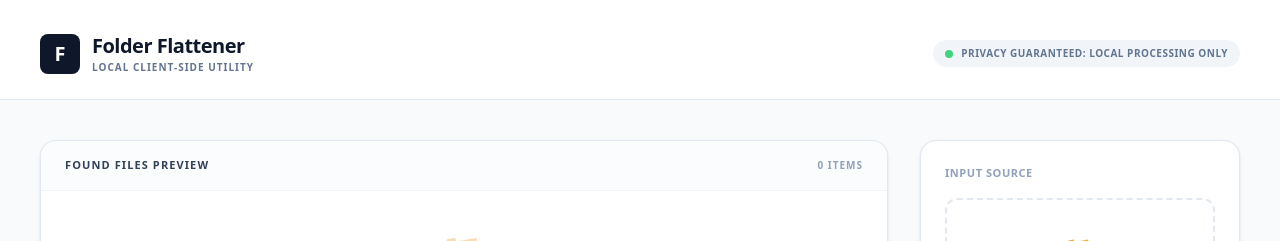
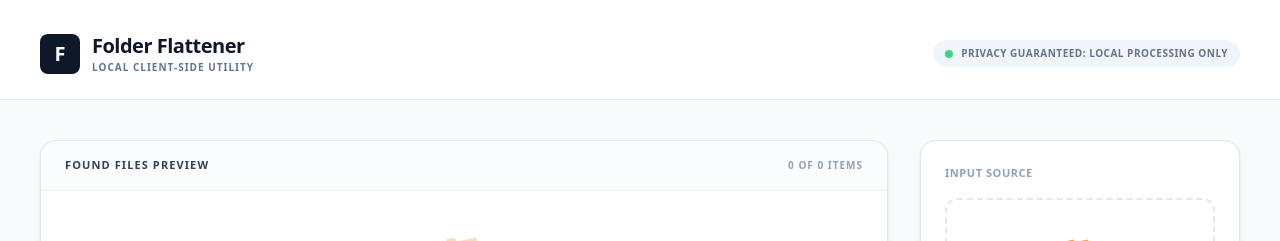
Before and after one commit to kavishtofficial/Folder-Flattener, a React (Vite) app: page / in a window 1280 px wide. Shown: the top 241 px of the page. Built offline with nearby package versions, Linux system fonts and the light colour scheme.

Commit message:
feat: add file type filtering to preview list
Implement filtering logic in FilePreview component to allow users to toggle between all, images, and document file types.

```diff
--- a/src/components/FilePreview.tsx
+++ b/src/components/FilePreview.tsx
@@ -3,20 +3,73 @@
  * SPDX-License-Identifier: Apache-2.0
  */
 
-import React from 'react';
+import React, { useState, useMemo } from 'react';
 import { ScannedFile } from '../types';
-import { AlertTriangle } from 'lucide-react';
+import { AlertTriangle, Filter } from 'lucide-react';
 
 interface FilePreviewProps {
   files: ScannedFile[];
 }
 
+type FilterType = 'all' | 'images' | 'documents';
+
 export const FilePreview: React.FC<FilePreviewProps> = ({ files }) => {
+  const [filter, setFilter] = useState<FilterType>('all');
+
+  const isDocument = (file: File) => {
+    const docTypes = [
+      'application/pdf',
+      'text/plain',
+      'application/msword',
+      'application/vnd.openxmlformats-officedocument.wordprocessingml.document',
+      'application/vnd.ms-excel',
+      'application/vnd.openxmlformats-officedocument.spreadsheetml.sheet',
+      'application/vnd.ms-powerpoint',
+      'application/vnd.openxmlformats-officedocument.presentationml.presentation',
+      'text/csv',
+      'application/rtf'
+    ];
+    const docExtensions = ['.pdf', '.txt', '.doc', '.docx', '.xls', '.xlsx', '.ppt', '.pptx', '.csv', '.rtf', '.md'];
+    return docTypes.includes(file.type) || docExtensions.some(ext => file.name.toLowerCase().endsWith(ext));
+  };
+
+  const filteredFiles = useMemo(() => {
+    if (filter === 'all') return files;
+    if (filter === 'images') return files.filter(f => f.file.type.startsWith('image/'));
+    if (filter === 'documents') return files.filter(f => isDocument(f.file));
+    return files;
+  }, [files, filter]);
+
   return (
     <section className="flex-1 flex flex-col bg-white border border-slate-200 rounded-2xl shadow-sm overflow-hidden">
-      <div className="px-6 py-4 border-b border-slate-100 flex justify-between items-center bg-slate-50/50">
-        <h2 className="text-[11px] font-bold text-slate-700 uppercase tracking-widest">Found Files Preview</h2>
-        <span className="text-[10px] font-bold text-slate-400 uppercase tracking-widest">{files.length} items</span>
+      <div className="px-6 py-4 border-b border-slate-100 flex flex-col gap-4 bg-slate-50/50">
+        <div className="flex justify-between items-center">
+          <h2 className="text-[11px] font-bold text-slate-700 uppercase tracking-widest">Found Files Preview</h2>
+          <span className="text-[10px] font-bold text-slate-400 uppercase tracking-widest">{filteredFiles.length} of {files.length} items</span>
+        </div>
+
+        {files.length > 0 && (
+          <div className="flex items-center gap-2">
+            <div className="p-1.5 bg-white border border-slate-200 rounded-lg text-slate-400">
+              <Filter size={12} />
+            </div>
+            <div className="flex bg-slate-200/50 p-1 rounded-xl gap-1">
+              {(['all', 'images', 'documents'] as FilterType[]).map((t) => (
+                <button
+                  key={t}
+                  onClick={() => setFilter(t)}
+                  className={`px-3 py-1 text-[10px] font-bold uppercase tracking-wider rounded-lg transition-all ${
+                    filter === t
+                      ? 'bg-white text-slate-900 shadow-sm'
+                      : 'text-slate-500 hover:text-slate-700'
+                  }`}
+                >
+                  {t}
+                </button>
+              ))}
+            </div>
+          </div>
+        )}
       </div>
 
       <div className="flex-1 overflow-y-auto divide-y divide-slate-50 custom-scrollbar">
@@ -25,15 +78,22 @@ export const FilePreview: React.FC<FilePreviewProps> = ({ files }) => {
             <span className="text-4xl mb-4">📂</span>
             <p className="text-sm font-medium text-slate-400">No folder selected yet</p>
           </div>
+        ) : filteredFiles.length === 0 ? (
+          <div className="flex-1 flex flex-col items-center justify-center p-10 text-center opacity-40">
+            <span className="text-4xl mb-4">🔍</span>
+            <p className="text-sm font-medium text-slate-400">No {filter} found in this folder</p>
+          </div>
         ) : (
-          files.map((f, i) => (
+          filteredFiles.map((f, i) => (
             <div
               key={i}
               className={`px-6 py-4 flex items-center hover:bg-slate-50 transition-colors ${
                 f.isRenamed ? 'bg-yellow-50/80 border-l-4 border-yellow-400' : ''
               }`}
             >
-              <span className="text-2xl mr-4">{f.file.type.startsWith('image/') ? '🖼️' : '📄'}</span>
+              <span className="text-2xl mr-4">
+                {f.file.type.startsWith('image/') ? '🖼️' : isDocument(f.file) ? '📄' : '📦'}
+              </span>
               <div className="flex-1 min-w-0">
                 <div className="text-sm font-semibold text-slate-800 truncate">
                   {f.flattenedName}
```
